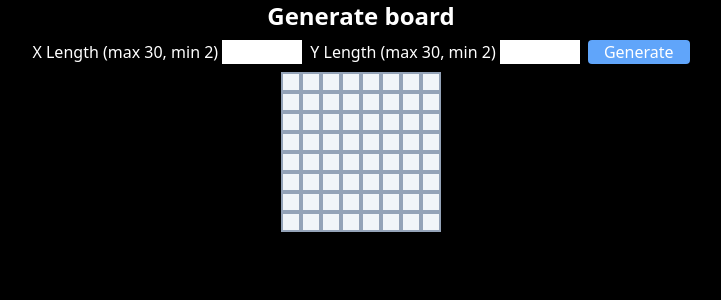
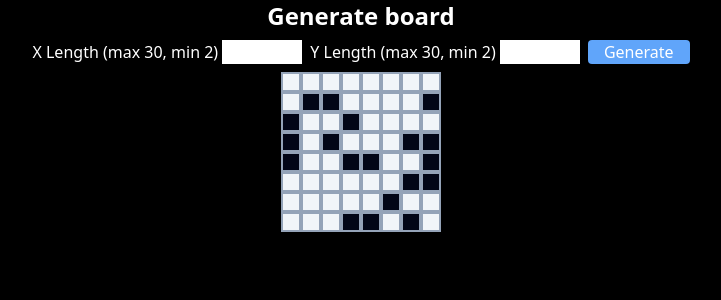
Before and after one commit to Mohamad-Ilham-Ramadhan/astar-path-finding-algorithm-react, a Next.js app: page / in a window 1280 px wide. Shown: the top 300 px of the page, without its empty margins (279-1000 px from the left). Built offline with nearby package versions, Linux system fonts and the light colour scheme.

Commit message:
(feat) add wall box

```diff
--- a/components/box.jsx
+++ b/components/box.jsx
@@ -1,6 +1,18 @@
 
-export default function Box({x,y}) {
+export default function Box({x,y, type}) {
+   let bg = '';
+   if (type === 'path') {
+      bg = 'bg-slate-100';
+   } else if (type === 'founded-path') {
+      bg = 'bg-sky-400';
+   } else if (type === 'wall') {
+      bg = 'bg-slate-950';
+   } else if (type === 'start') {
+      bg = 'bg-blue-700';
+   } else if (type === 'end') {
+      bg = 'bg-amber-500';
+   }
    return (
-      <div className="border-2 border-slate-400 border-solid bg-slate-100" data-x={x} data-y={y}></div>
+      <div className={`border-2 border-slate-400 border-solid ${bg}`} data-x={x} data-y={y} type={type}></div>
    );
 }
--- a/pages/index.jsx
+++ b/pages/index.jsx
@@ -30,8 +30,10 @@ export default function Home() {
     for (let i = 0; i < indexes; i++) {
       const y = Math.floor(i / xLength);
       const x = i - (xLength * y);
-      $boxes.push(<Box key={`${x}${y}`} x={x} y={y} />)
+      $boxes.push(<Box key={`${x}${y}`} x={x} y={y} type={Math.round(Math.random() * 10) <= 2 ? 'wall' : 'path'} />)
     }
+
+
 
     return $boxes;
   }
```
